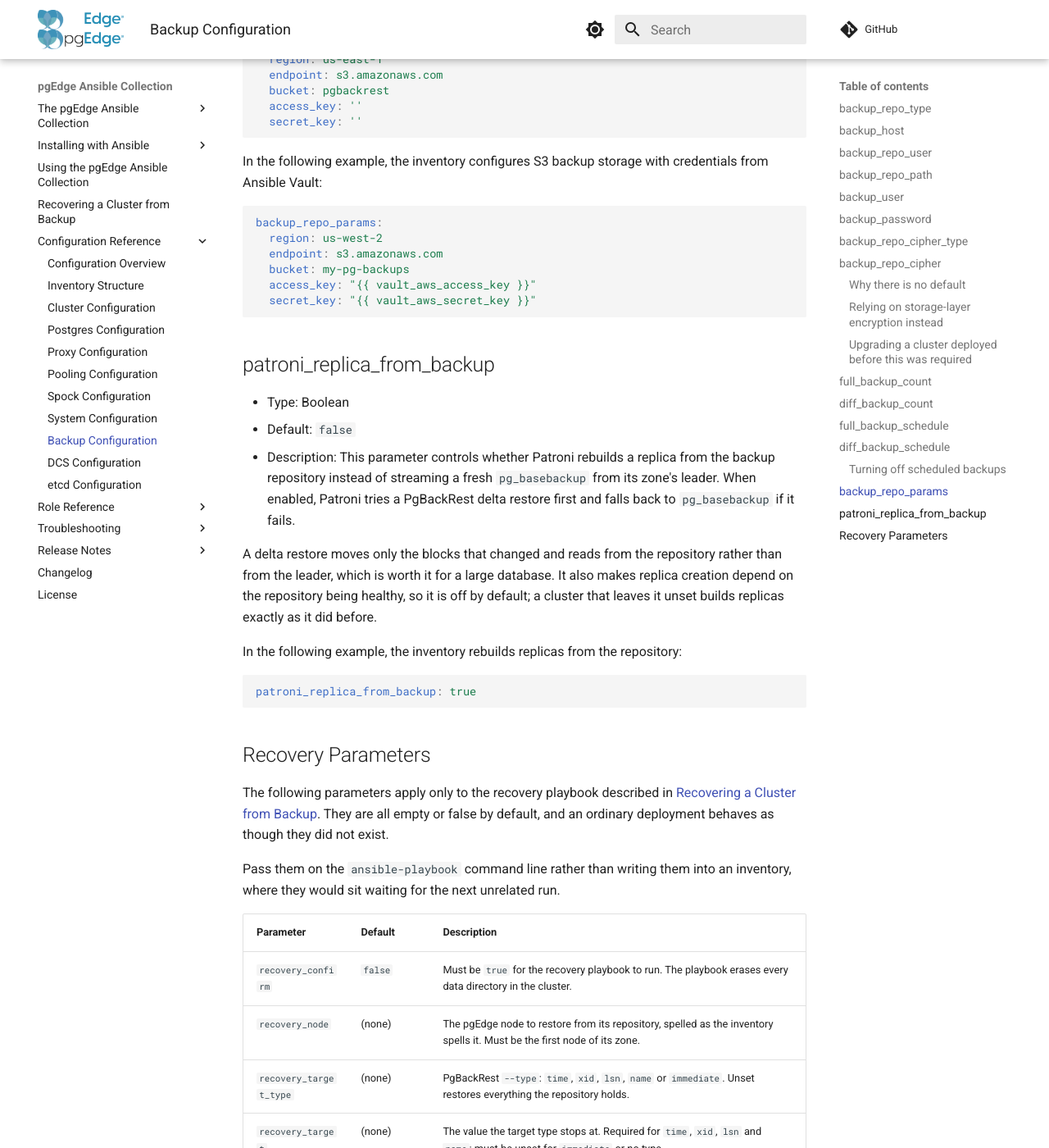
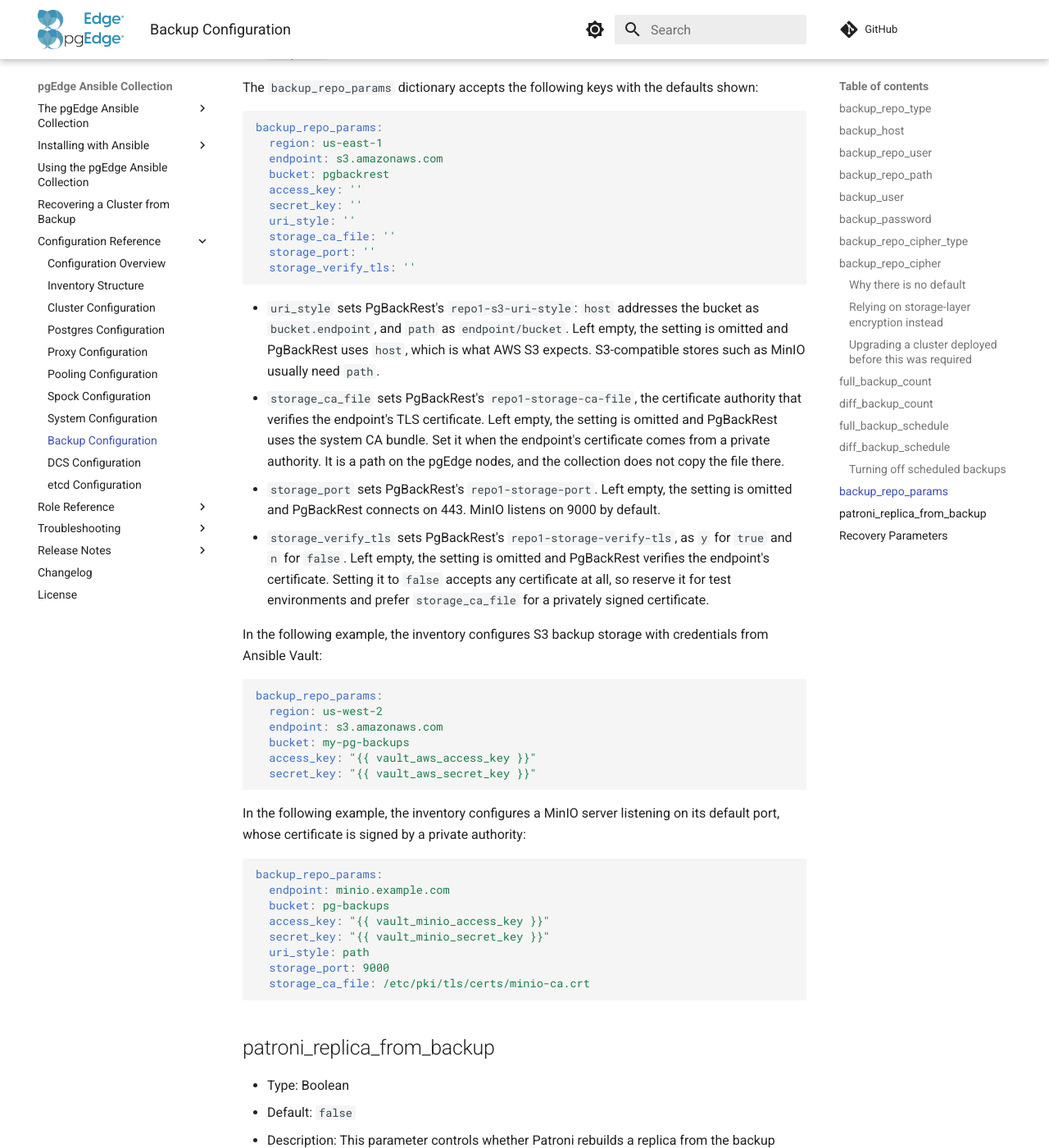
Before and after one commit to pgEdge/pgedge-ansible, an MkDocs documentation site: the page built from docs/configuration/backup.md, in a window 1280 px wide and 1400 px high, scrolled down 5763 px. Shown: the whole window at 82% size. Built offline with MkDocs 1.6.1 and Material for MkDocs 9.7.7, drawn with Linux system fonts in a browser that asks for light colours; comment, search, counter and statistics services are not loaded; some of the changed text lies outside the part shown.

Commit message:
Support S3-compatible stores and validate S3 repositories
backup_repo_params gains uri_style, storage_ca_file, storage_port and
storage_verify_tls, rendered as repo1-s3-uri-style and the matching
repo1-storage-* options, which an S3-compatible store such as MinIO
needs. All are empty by default and omitted when empty, so an AWS S3
configuration renders as before. backup_repo_params and backup_params
move to role_config so init_server can read them.

init_server now refuses an S3 repository with empty credentials,
bucket, region or endpoint, or an invalid uri_style, port or
verify_tls, instead of failing at the first backup. It also refuses an
S3 zone with a host in the 'backup' group, which only serves SSH
repositories and failed mid-deployment for lack of SSH keys.

Co-Authored-By: Claude Opus 5.5 (1M context) <noreply@anthropic.com>

````diff
--- a/docs/configuration/backup.md
+++ b/docs/configuration/backup.md
@@ -12,7 +12,9 @@ roles use these variables.
 - Options: `ssh`, `s3`
 - Description: This parameter specifies the PgBackRest repository type.
   Using `ssh` requires a dedicated backup server in the `backup` host group.
-  Using `s3` stores backups in AWS S3 or compatible object storage.
+  Using `s3` stores backups in AWS S3 or compatible object storage, and
+  needs no backup server: a zone that uses `s3` must not have a host in the
+  `backup` group, and `init_server` refuses one that does.
 
 In the following example, the inventory specifies SSH-based backups:
 
@@ -241,7 +243,9 @@ recurring jobs are left out.
 - Default: See below.
 - Description: This parameter provides configuration for S3 backup
   repositories. You must specify this parameter when you set `backup_repo_type`
-  to `s3`.
+  to `s3`. The dictionary is merged over the defaults below, so an inventory
+  names only the keys it changes. `init_server` refuses an S3 configuration
+  with an empty `access_key`, `secret_key`, `bucket`, `region` or `endpoint`.
 
 The `backup_repo_params` dictionary accepts the following keys with the
 defaults shown:
@@ -253,7 +257,28 @@ backup_repo_params:
   bucket: pgbackrest
   access_key: ''
   secret_key: ''
+  uri_style: ''
+  storage_ca_file: ''
+  storage_port: ''
+  storage_verify_tls: ''
 ```
+
+- `uri_style` sets PgBackRest's `repo1-s3-uri-style`: `host` addresses the
+  bucket as `bucket.endpoint`, and `path` as `endpoint/bucket`. Left empty, the
+  setting is omitted and PgBackRest uses `host`, which is what AWS S3 expects.
+  S3-compatible stores such as MinIO usually need `path`.
+- `storage_ca_file` sets PgBackRest's `repo1-storage-ca-file`, the certificate
+  authority that verifies the endpoint's TLS certificate. Left empty, the
+  setting is omitted and PgBackRest uses the system CA bundle. Set it when the
+  endpoint's certificate comes from a private authority. It is a path on the
+  pgEdge nodes, and the collection does not copy the file there.
+- `storage_port` sets PgBackRest's `repo1-storage-port`. Left empty, the setting
+  is omitted and PgBackRest connects on 443. MinIO listens on 9000 by default.
+- `storage_verify_tls` sets PgBackRest's `repo1-storage-verify-tls`, as `y` for
+  `true` and `n` for `false`. Left empty, the setting is omitted and PgBackRest
+  verifies the endpoint's certificate. Setting it to `false` accepts any
+  certificate at all, so reserve it for test environments and prefer
+  `storage_ca_file` for a privately signed certificate.
 
 In the following example, the inventory configures S3 backup storage with
 credentials from Ansible Vault:
@@ -265,6 +290,20 @@ backup_repo_params:
   bucket: my-pg-backups
   access_key: "{{ vault_aws_access_key }}"
   secret_key: "{{ vault_aws_secret_key }}"
+```
+
+In the following example, the inventory configures a MinIO server listening on
+its default port, whose certificate is signed by a private authority:
+
+```yaml
+backup_repo_params:
+  endpoint: minio.example.com
+  bucket: pg-backups
+  access_key: "{{ vault_minio_access_key }}"
+  secret_key: "{{ vault_minio_secret_key }}"
+  uri_style: path
+  storage_port: 9000
+  storage_ca_file: /etc/pki/tls/certs/minio-ca.crt
 ```
 
 ## patroni_replica_from_backup
````
Also changed, not shown: docs/CHANGELOG.md (+4 -0 lines), docs/configuration.md (+10 -0 lines), docs/release_notes/unreleased.md (+20 -0 lines), 7 other files.
